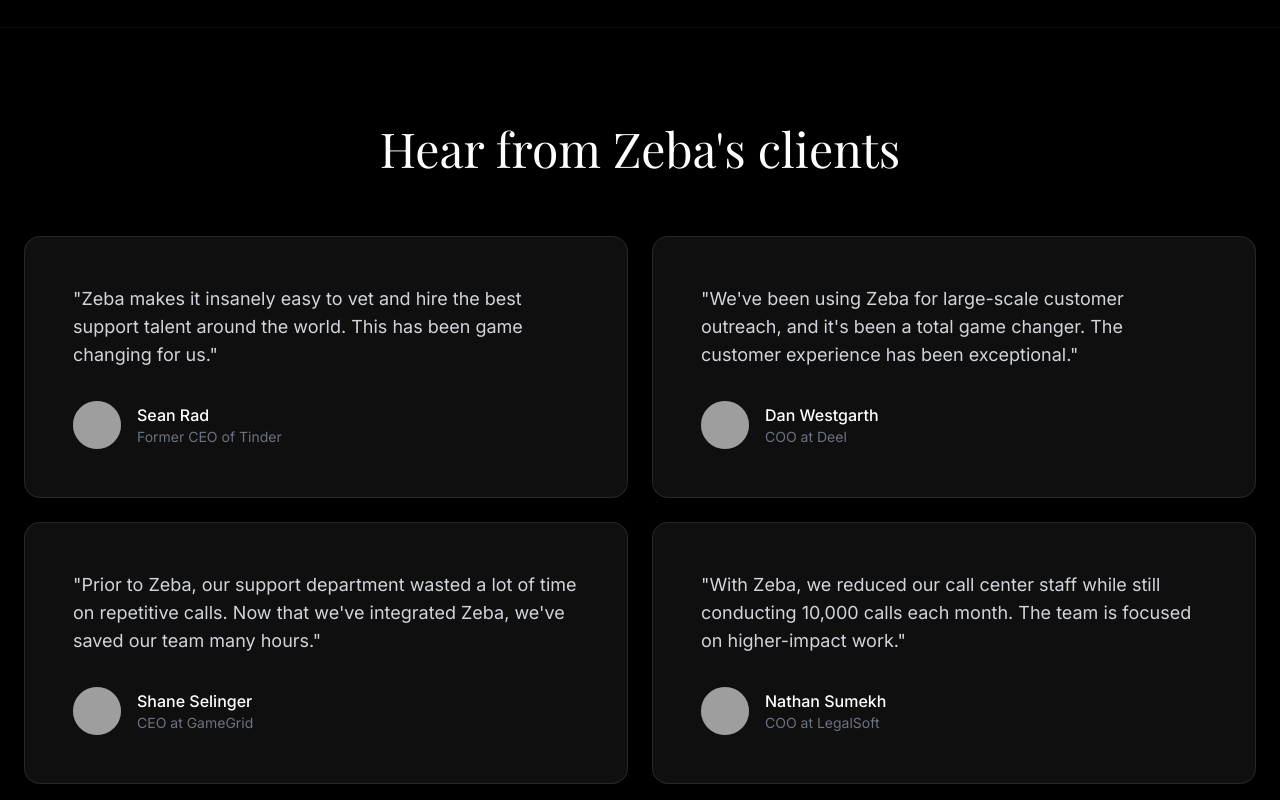
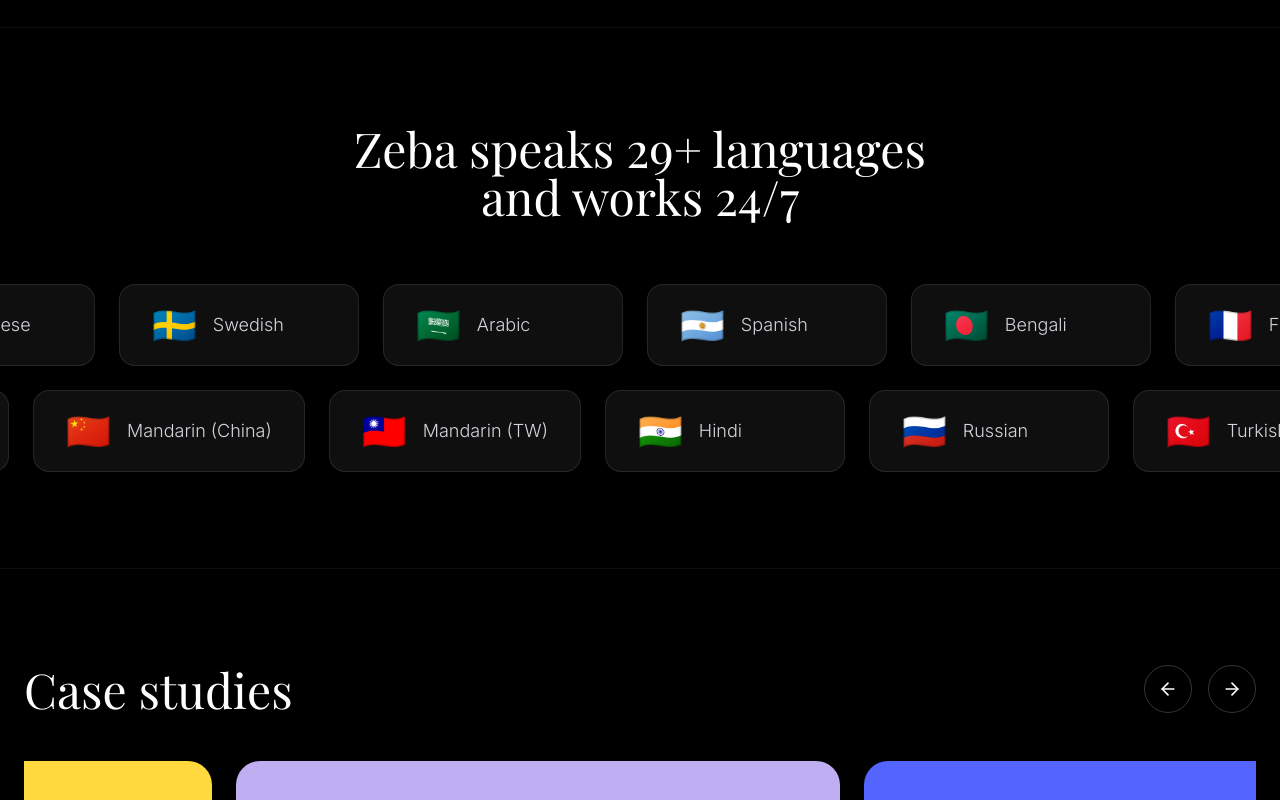
Before and after one commit to Owlflow-AI/Zeba-Website, a React (Vite) app: page / in a window 1280 px wide. Shown: the part 3340-4140 px from the top of the page. Built offline with nearby package versions, Linux system fonts and the light colour scheme; grey boxes are pictures that could not be loaded; a web font is replaced by a local one.

Commit message:
Updated App.tsx

```diff
--- a/App.tsx
+++ b/App.tsx
@@ -4,7 +4,7 @@ import Hero from './components/Hero';
 import StatsSection from './components/StatsSection';
 import Solutions from './components/Solutions';
 import Features from './components/Features';
-import Testimonials from './components/Testimonials';
+import Languages from './components/Languages';
 import CaseStudies from './components/CaseStudies';
 import FAQ from './components/FAQ';
 import FinalCTA from './components/FinalCTA';
@@ -26,7 +26,7 @@ const App: React.FC = () => {
         <div id="features">
           <Features />
         </div>
-        <Testimonials />
+        <Languages />
         <div id="case-studies">
           <CaseStudies />
         </div>
--- /dev/null
+++ b/components/Languages.tsx
@@ -0,0 +1,100 @@
+import React from 'react';
+import ScrollReveal from './ScrollReveal';
+
+const Languages: React.FC = () => {
+  const upperLanguages = [
+    { name: 'Japanese', flag: '🇯🇵' },
+    { name: 'Swedish', flag: '🇸🇪' },
+    { name: 'Arabic', flag: '🇸🇦' },
+    { name: 'Spanish', flag: '🇦🇷' },
+    { name: 'Bengali', flag: '🇧🇩' },
+    { name: 'French', flag: '🇫🇷' },
+    { name: 'German', flag: '🇩🇪' },
+    { name: 'Portuguese', flag: '🇵🇹' },
+  ];
+
+  const lowerLanguages = [
+    { name: 'Italian', flag: '🇮🇹' },
+    { name: 'Korean', flag: '🇰🇷' },
+    { name: 'Mandarin (China)', flag: '🇨🇳' },
+    { name: 'Mandarin (TW)', flag: '🇹🇼' },
+    { name: 'Hindi', flag: '🇮🇳' },
+    { name: 'Russian', flag: '🇷🇺' },
+    { name: 'Turkish', flag: '🇹🇷' },
+    { name: 'Dutch', flag: '🇳🇱' },
+  ];
+
+  return (
+    <section className="bg-black py-16 sm:py-20 md:py-24 border-t border-white/5 overflow-hidden">
+      <div className="container mx-auto px-4 sm:px-6 mb-12 sm:mb-16">
+        <ScrollReveal>
+          <h2 className="font-serif text-3xl sm:text-4xl md:text-5xl text-center text-white">
+            Zeba speaks 29+ languages<br />and works 24/7
+          </h2>
+        </ScrollReveal>
+      </div>
+
+      {/* Upper Row - Scrolls Left */}
+      <div className="relative mb-4 sm:mb-6">
+        <div className="flex gap-4 sm:gap-6 animate-scroll-left">
+          {[...upperLanguages, ...upperLanguages].map((lang, index) => (
+            <div
+              key={`upper-${index}`}
+              className="flex-shrink-0 flex items-center gap-3 sm:gap-4 bg-[#0f0f0f] border border-white/10 rounded-xl sm:rounded-2xl px-6 sm:px-8 py-4 sm:py-5 min-w-[200px] sm:min-w-[240px]"
+            >
+              <span className="text-3xl sm:text-4xl">{lang.flag}</span>
+              <span className="text-gray-300 text-base sm:text-lg font-light">{lang.name}</span>
+            </div>
+          ))}
+        </div>
+      </div>
+
+      {/* Lower Row - Scrolls Right */}
+      <div className="relative">
+        <div className="flex gap-4 sm:gap-6 animate-scroll-right">
+          {[...lowerLanguages, ...lowerLanguages].map((lang, index) => (
+            <div
+              key={`lower-${index}`}
+              className="flex-shrink-0 flex items-center gap-3 sm:gap-4 bg-[#0f0f0f] border border-white/10 rounded-xl sm:rounded-2xl px-6 sm:px-8 py-4 sm:py-5 min-w-[200px] sm:min-w-[240px]"
+            >
+              <span className="text-3xl sm:text-4xl">{lang.flag}</span>
+              <span className="text-gray-300 text-base sm:text-lg font-light">{lang.name}</span>
+            </div>
+          ))}
+        </div>
+      </div>
+
+      <style>{`
+        @keyframes scroll-left {
+          0% {
+            transform: translateX(0);
+          }
+          100% {
+            transform: translateX(-50%);
+          }
+        }
+
+        @keyframes scroll-right {
+          0% {
+            transform: translateX(-50%);
+          }
+          100% {
+            transform: translateX(0);
+          }
+        }
+
+        .animate-scroll-left {
+          display: flex;
+          animation: scroll-left 30s linear infinite;
+        }
+
+        .animate-scroll-right {
+          display: flex;
+          animation: scroll-right 30s linear infinite;
+        }
+      `}</style>
+    </section>
+  );
+};
+
+export default Languages;
--- a/components/Testimonials.tsx
+++ /dev/null
@@ -1,91 +0,0 @@
-import React from 'react';
-import ScrollReveal from './ScrollReveal';
-
-const Testimonials: React.FC = () => {
-  return (
-    <section className="bg-black py-16 sm:py-20 md:py-24 border-t border-white/5">
-      <div className="container mx-auto px-4 sm:px-6">
-        <ScrollReveal>
-          <h2 className="font-serif text-3xl sm:text-4xl md:text-5xl text-center text-white mb-10 sm:mb-12 md:mb-16">Hear from Zeba's clients</h2>
-        </ScrollReveal>
-
-        <div className="grid grid-cols-1 md:grid-cols-2 gap-4 sm:gap-6">
-          {/* Card 1 */}
-          <ScrollReveal delay={100}>
-            <div className="bg-[#0f0f0f] border border-white/10 rounded-xl sm:rounded-2xl p-6 sm:p-8 md:p-12 hover:border-white/20 transition-colors">
-            <p className="text-gray-300 text-base sm:text-lg leading-relaxed mb-6 sm:mb-8">
-              "Zeba makes it insanely easy to vet and hire the best support talent around the world. This has been game changing for us."
-            </p>
-            <div className="flex items-center gap-3 sm:gap-4">
-              <div className="w-10 h-10 sm:w-12 sm:h-12 rounded-full bg-gray-700 overflow-hidden flex-shrink-0">
-                <img src="https://images.unsplash.com/photo-1507003211169-0a1dd7228f2d?w=100&h=100&fit=crop" alt="Sean Rad" className="w-full h-full object-cover" />
-              </div>
-              <div>
-                <h4 className="text-white font-medium text-sm sm:text-base">Sean Rad</h4>
-                <p className="text-gray-500 text-xs sm:text-sm">Former CEO of Tinder</p>
-              </div>
-            </div>
-            </div>
-          </ScrollReveal>
-
-          {/* Card 2 */}
-          <ScrollReveal delay={200}>
-            <div className="bg-[#0f0f0f] border border-white/10 rounded-xl sm:rounded-2xl p-6 sm:p-8 md:p-12 hover:border-white/20 transition-colors">
-            <p className="text-gray-300 text-base sm:text-lg leading-relaxed mb-6 sm:mb-8">
-              "We've been using Zeba for large-scale customer outreach, and it's been a total game changer. The customer experience has been exceptional."
-            </p>
-            <div className="flex items-center gap-3 sm:gap-4">
-              <div className="w-10 h-10 sm:w-12 sm:h-12 rounded-full bg-gray-700 overflow-hidden flex-shrink-0">
-                <img src="https://images.unsplash.com/photo-1500648767791-00dcc994a43e?w=100&h=100&fit=crop" alt="Dan Westgarth" className="w-full h-full object-cover" />
-              </div>
-              <div>
-                <h4 className="text-white font-medium text-sm sm:text-base">Dan Westgarth</h4>
-                <p className="text-gray-500 text-xs sm:text-sm">COO at Deel</p>
-              </div>
-            </div>
-            </div>
-          </ScrollReveal>
-
-          {/* Card 3 */}
-          <ScrollReveal delay={300}>
-            <div className="bg-[#0f0f0f] border border-white/10 rounded-xl sm:rounded-2xl p-6 sm:p-8 md:p-12 hover:border-white/20 transition-colors">
-            <p className="text-gray-300 text-base sm:text-lg leading-relaxed mb-6 sm:mb-8">
-              "Prior to Zeba, our support department wasted a lot of time on repetitive calls. Now that we've integrated Zeba, we've saved our team many hours."
-            </p>
-            <div className="flex items-center gap-3 sm:gap-4">
-              <div className="w-10 h-10 sm:w-12 sm:h-12 rounded-full bg-gray-700 overflow-hidden flex-shrink-0">
-                <img src="https://images.unsplash.com/photo-1472099645785-5658abf4ff4e?w=100&h=100&fit=crop" alt="Shane Selinger" className="w-full h-full object-cover" />
-              </div>
-              <div>
-                <h4 className="text-white font-medium text-sm sm:text-base">Shane Selinger</h4>
-                <p className="text-gray-500 text-xs sm:text-sm">CEO at GameGrid</p>
-              </div>
-            </div>
-            </div>
-          </ScrollReveal>
-
-          {/* Card 4 */}
-          <ScrollReveal delay={400}>
-            <div className="bg-[#0f0f0f] border border-white/10 rounded-xl sm:rounded-2xl p-6 sm:p-8 md:p-12 hover:border-white/20 transition-colors">
-            <p className="text-gray-300 text-base sm:text-lg leading-relaxed mb-6 sm:mb-8">
-              "With Zeba, we reduced our call center staff while still conducting 10,000 calls each month. The team is focused on higher-impact work."
-            </p>
-            <div className="flex items-center gap-3 sm:gap-4">
-              <div className="w-10 h-10 sm:w-12 sm:h-12 rounded-full bg-gray-700 overflow-hidden flex-shrink-0">
-                <img src="https://images.unsplash.com/photo-1519085360753-af0119f7cbe7?w=100&h=100&fit=crop" alt="Nathan Sumekh" className="w-full h-full object-cover" />
-              </div>
-              <div>
-                <h4 className="text-white font-medium text-sm sm:text-base">Nathan Sumekh</h4>
-                <p className="text-gray-500 text-xs sm:text-sm">COO at LegalSoft</p>
-              </div>
-            </div>
-            </div>
-          </ScrollReveal>
-
-        </div>
-      </div>
-    </section>
-  );
-};
-
-export default Testimonials;
```
